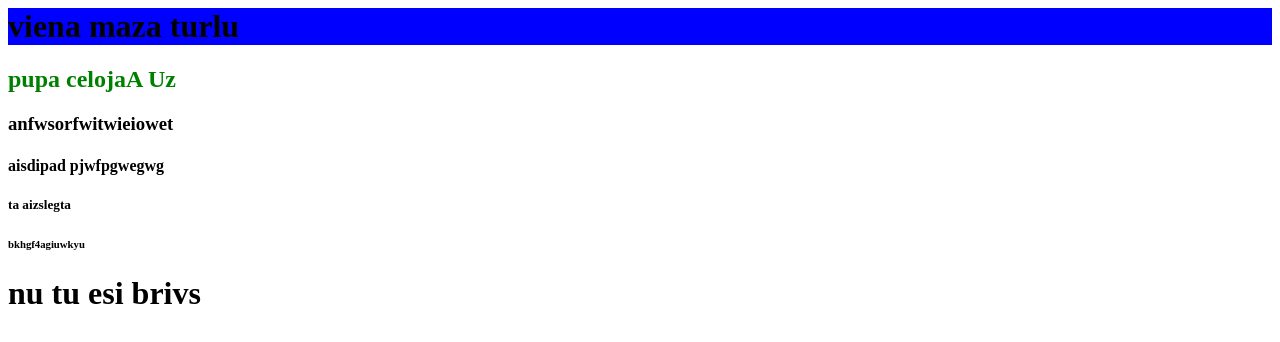
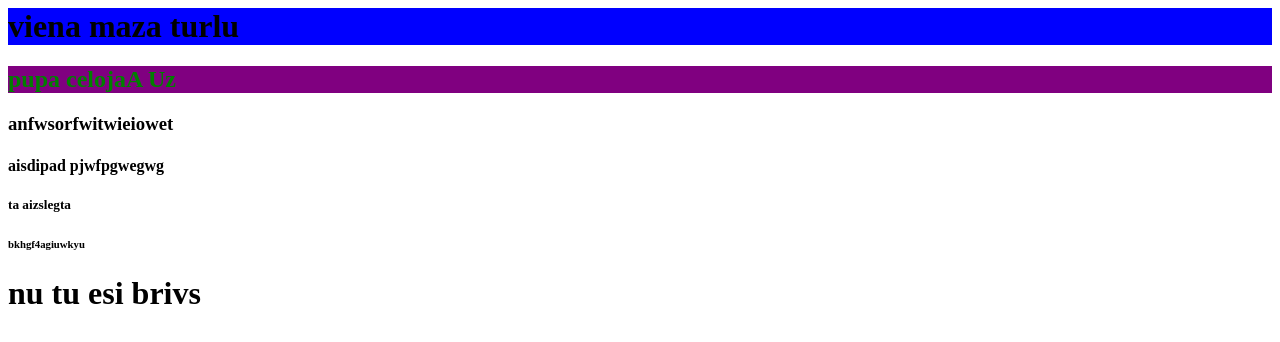
Before and after one commit to Badbuildercat/page.png, a plain HTML site: page index.html in a window 1280 px wide. Drawn offline with Linux system fonts and the light colour scheme.

Commit message:
Update index.html

```diff
--- a/index.html
+++ b/index.html
@@ -7,7 +7,7 @@
 <body>
 
 <h1 style="background-color:blue;">viena maza turlu</h1>
-<h2 style="color:green;">pupa celojaA Uz</h2>
+<h2 style="color:green;background-color:purple;">pupa celojaA Uz</h2>
 <h3>anfwsorfwitwieiowet</h3>
 <h4>aisdipad pjwfpgwegwg</h4>
 <h5>ta aizslegta</h5>
```
